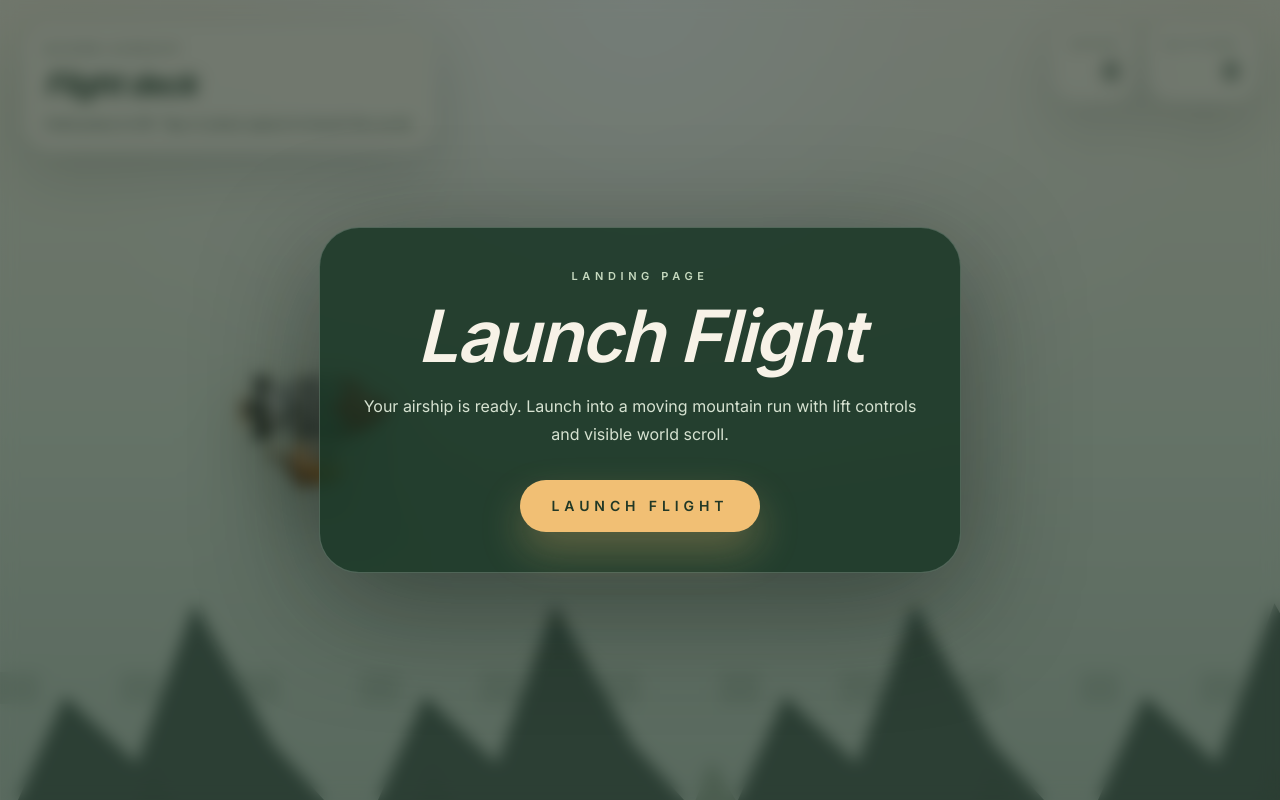
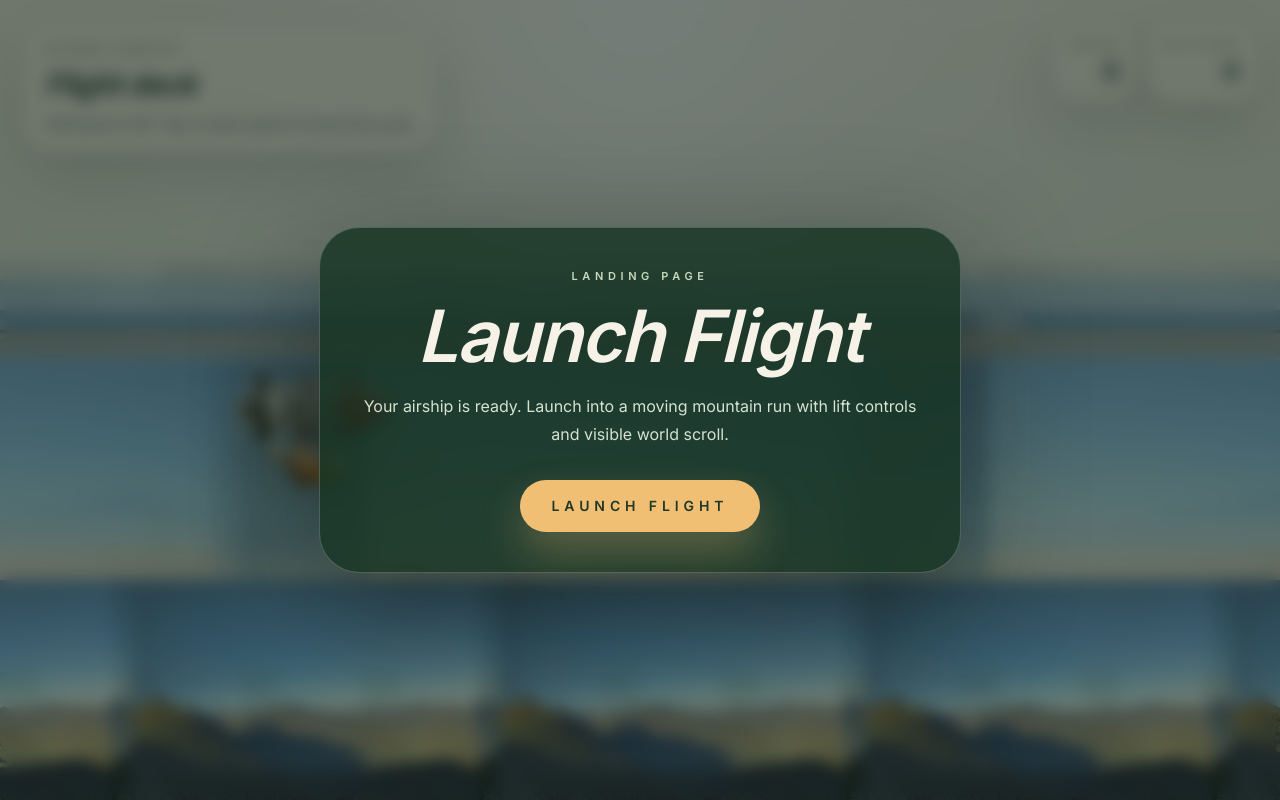
Before and after one commit to ithacaben-design/airship2, a React (Vite) app: page / in a window 1280 px wide. Built offline with nearby package versions, Linux system fonts and the light colour scheme.

Commit message:
Use uploaded loop backgrounds in flight scene

```diff
--- a/src/GameApp.tsx
+++ b/src/GameApp.tsx
@@ -1,62 +1,65 @@
 import {useEffect, useMemo, useRef, useState} from 'react';
 import airshipImageSrc from '../airship.png';
+import loop2Src from '../loop2.png';
+import loop3Src from '../loop3.png';
+import loop4Src from '../loop4.png';
+import loop5Src from '../loop5.png';
+import loop6Src from '../loop6.png';
+import loop7Src from '../loop7.png';
 
-const WORLD_WIDTH = 2600;
 const LIFT_ACCELERATION = -980;
 const GRAVITY = 620;
 const CRUISE_SPEED = 170;
 const BOOST_SPEED = 310;
 
 type LayerConfig = {
-  color: string;
+  image: string;
+  bottom: number;
   height: number;
-  size: number;
   opacity: number;
   speed: number;
-  yOffset: number;
+  size: string;
+  blend?: string;
 };
 
 const LAYERS: LayerConfig[] = [
-  {color: '#dce8d7', height: 180, size: 220, opacity: 0.75, speed: 0.2, yOffset: 180},
-  {color: '#98ad96', height: 230, size: 280, opacity: 0.82, speed: 0.42, yOffset: 130},
-  {color: '#4f6659', height: 320, size: 360, opacity: 0.95, speed: 0.72, yOffset: 40},
+  {image: loop7Src, bottom: 280, height: 260, opacity: 0.28, speed: 0.08, size: 'auto 100%'},
+  {image: loop6Src, bottom: 220, height: 300, opacity: 0.4, speed: 0.14, size: 'auto 100%'},
+  {image: loop5Src, bottom: 170, height: 320, opacity: 0.52, speed: 0.22, size: 'auto 100%'},
+  {image: loop4Src, bottom: 110, height: 360, opacity: 0.7, speed: 0.34, size: 'auto 100%'},
+  {image: loop3Src, bottom: 50, height: 390, opacity: 0.84, speed: 0.5, size: 'auto 100%'},
+  {image: loop2Src, bottom: -10, height: 230, opacity: 0.98, speed: 0.82, size: 'auto 100%'},
 ];
 
 const clamp = (value: number, min: number, max: number) =>
   Math.min(max, Math.max(min, value));
 
 function Layer({
-  color,
+  image,
+  bottom,
   height,
-  size,
   opacity,
   speed,
-  yOffset,
+  size,
+  blend,
   scroll,
 }: LayerConfig & {scroll: number}) {
-  const offset = -(scroll * speed) % size;
-  const peaks = [];
-
-  for (let left = offset - size; left < WORLD_WIDTH + size; left += size) {
-    peaks.push(
+  return (
     <div
-        key={`${color}-${left}`}
-        className="absolute bottom-0"
+      className="pointer-events-none absolute left-[-20vw] right-[-20vw] bg-repeat-x"
       style={{
-          left,
-          width: size,
+        bottom,
         height,
         opacity,
-          background: color,
-          clipPath: 'polygon(0% 100%, 18% 55%, 38% 76%, 54% 26%, 76% 70%, 100% 100%)',
-          filter: 'drop-shadow(0 8px 20px rgba(18, 30, 25, 0.16))',
-          transform: `translateY(${yOffset}px)`,
+        backgroundImage: `url(${image})`,
+        backgroundRepeat: 'repeat-x',
+        backgroundPositionX: `${-scroll * speed}px`,
+        backgroundPositionY: 'bottom',
+        backgroundSize: size,
+        mixBlendMode: blend,
       }}
-      />,
+    />
   );
-  }
-
-  return <>{peaks}</>;
 }
 
 export default function GameApp() {
@@ -230,9 +233,9 @@ export default function GameApp() {
         }}
       />
 
-      <div className="absolute inset-x-0 bottom-0 h-[65vh]">
+      <div className="absolute inset-x-0 bottom-0 h-[72vh]">
         {LAYERS.map((layer) => (
-          <Layer key={layer.color} {...layer} scroll={worldScroll} />
+          <Layer key={`${layer.image}-${layer.bottom}`} {...layer} scroll={worldScroll} />
         ))}
       </div>
 
```
Lines whose indentation alone changed are shown as unchanged.
